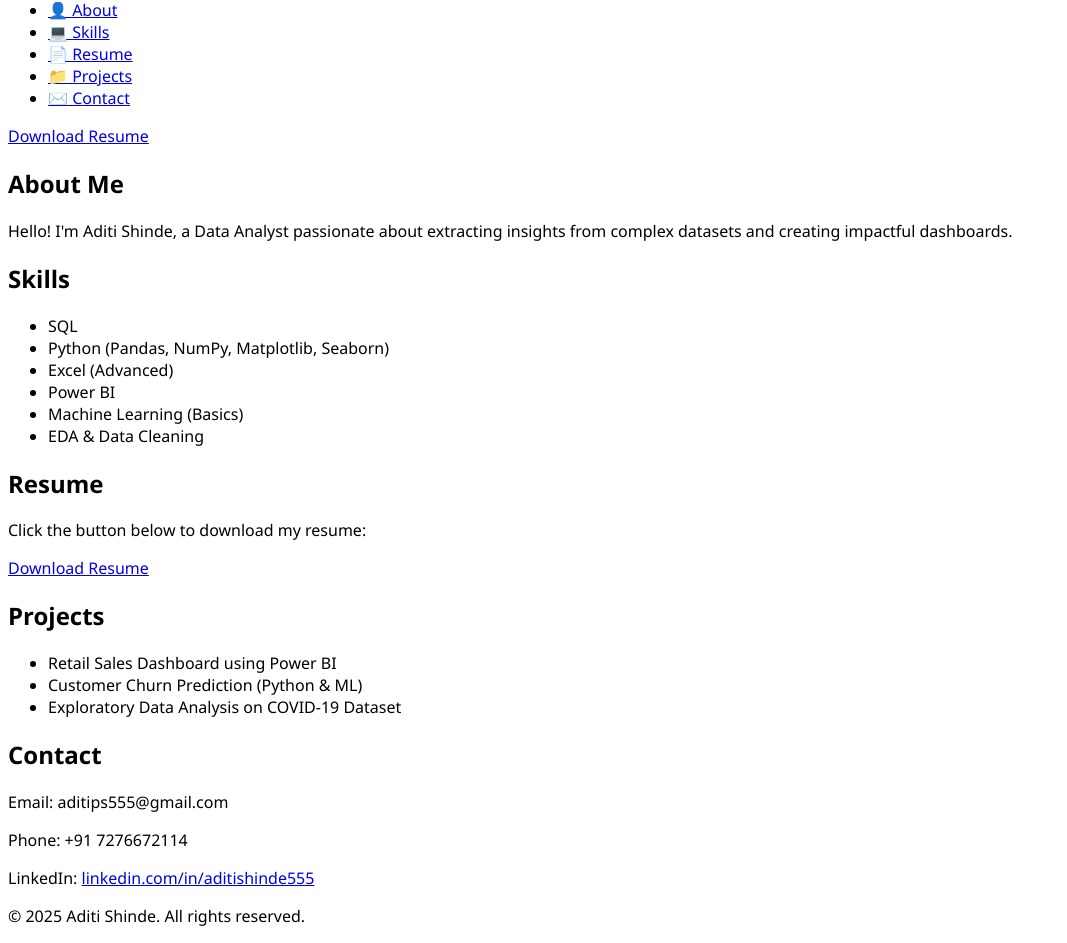
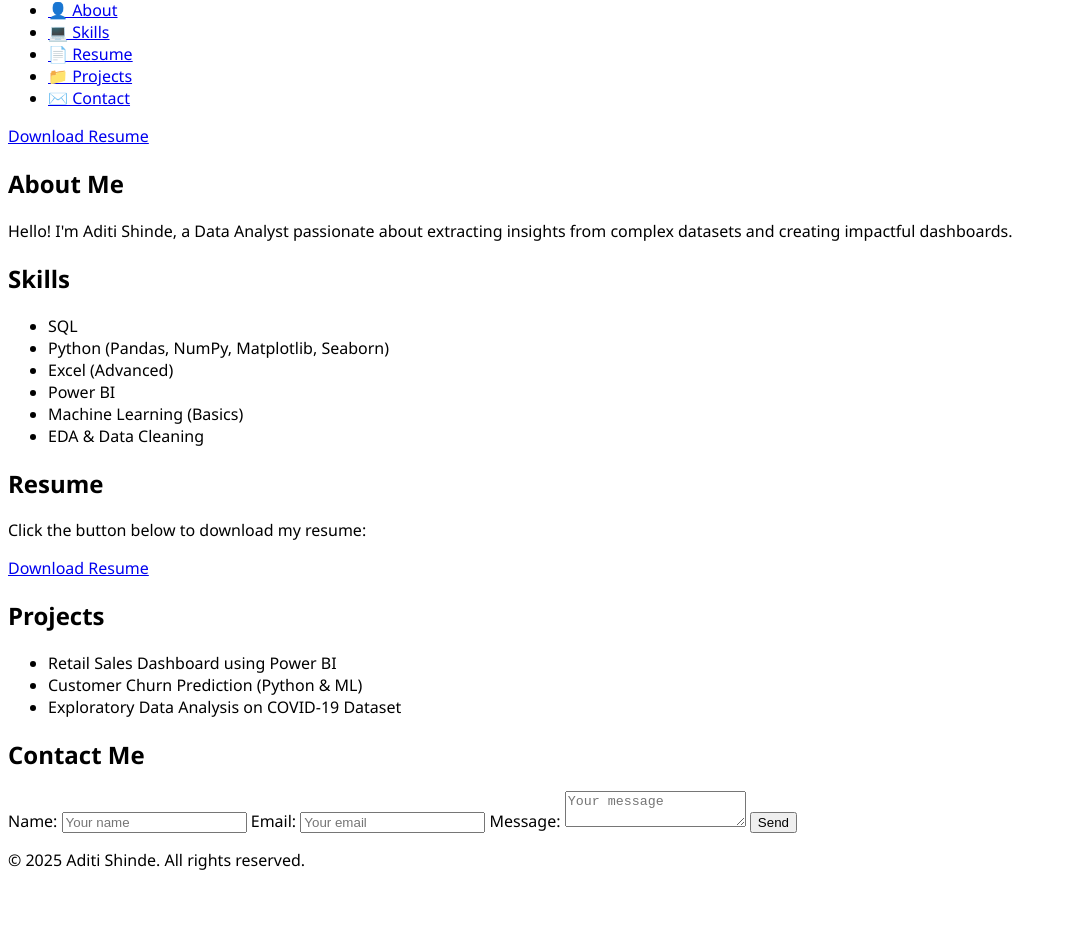
Before and after one commit to AditiPS55/aditi.github.io, a plain HTML site: page index.html in a window 1280 px wide. Shown: the part 47-990 px from the top of the page, without its empty margins (0-1067 px from the left). After the commit the page ends 934 px from the top, so only its background shows below. Drawn offline with Linux system fonts and the light colour scheme.

Commit message:
Upgraded to dynamic animated portfolio

```diff
--- a/index.html
+++ b/index.html
@@ -58,10 +58,19 @@
   </section>
 
   <section id="contact">
-    <h2>Contact</h2>
-    <p>Email: aditips555@gmail.com</p>
-    <p>Phone: +91 7276672114</p>
-    <p>LinkedIn: <a href="https://www.linkedin.com/in/aditishinde555" target="_blank">linkedin.com/in/aditishinde555</a></p>
+    <h2>Contact Me</h2>
+    <form>
+      <label for="name">Name:</label>
+      <input type="text" id="name" name="name" placeholder="Your name" required />
+
+      <label for="email">Email:</label>
+      <input type="email" id="email" name="email" placeholder="Your email" required />
+
+      <label for="message">Message:</label>
+      <textarea id="message" name="message" placeholder="Your message" required></textarea>
+
+      <button type="submit" class="btn btn-primary">Send</button>
+    </form>
   </section>
 
   <footer>
```
